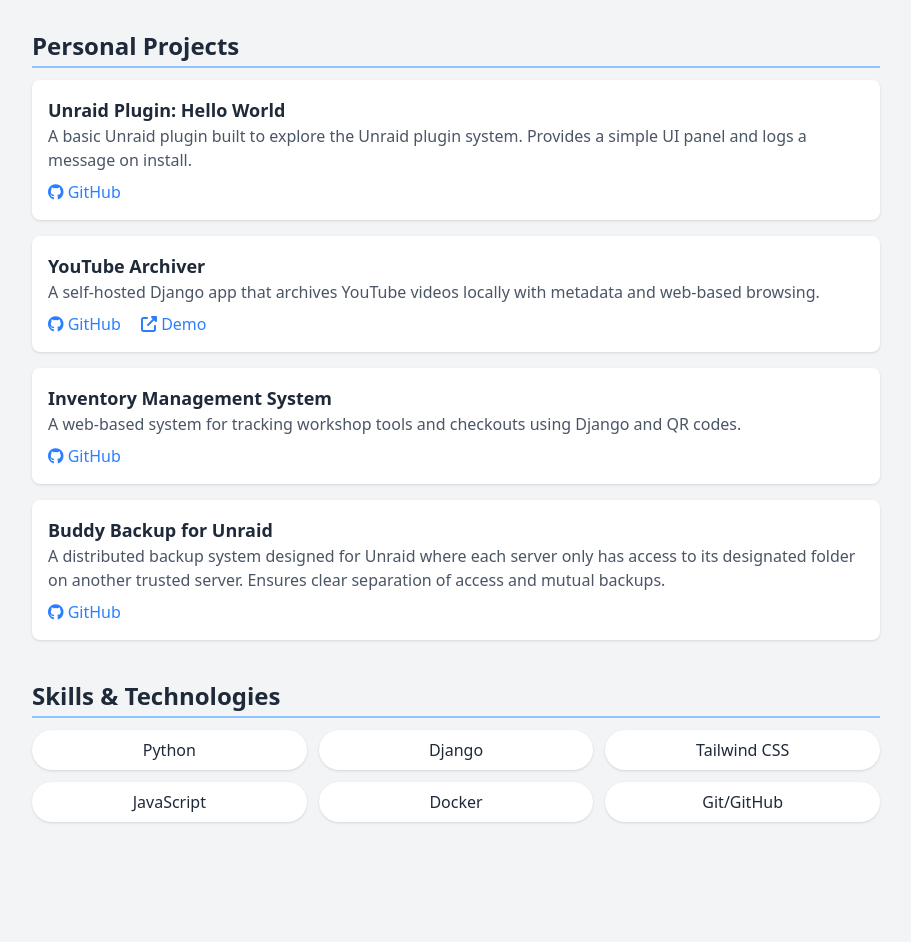
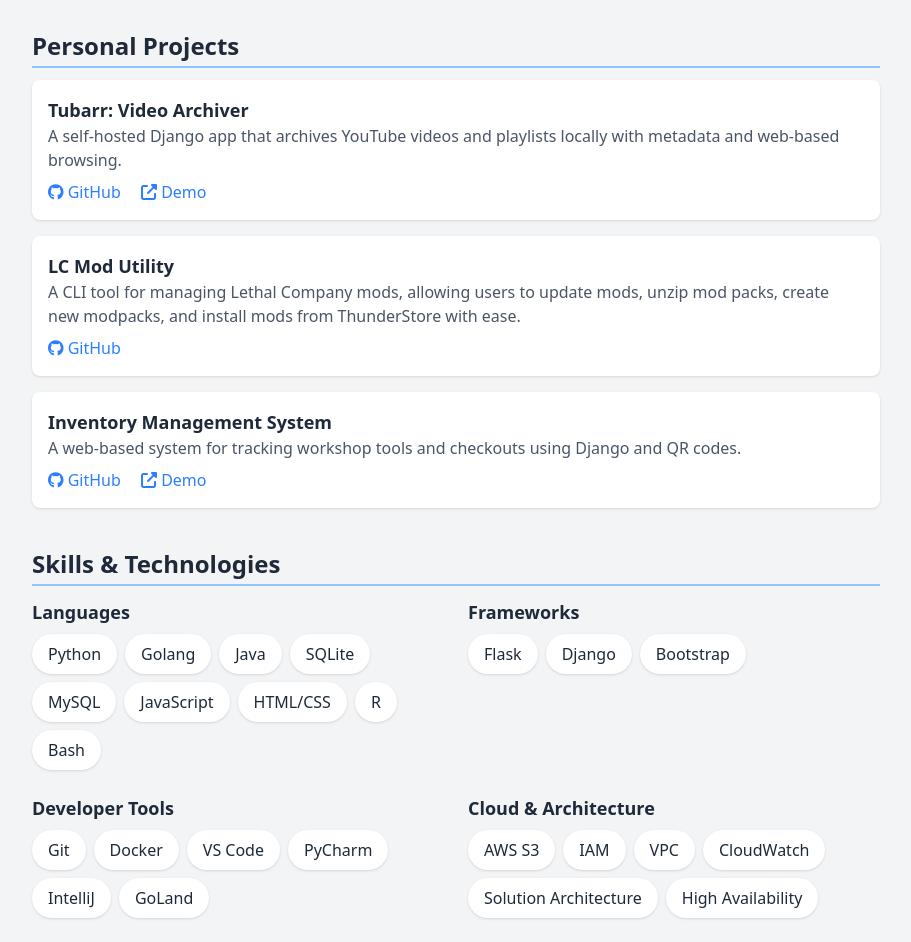
Before and after one commit to Teknicallity/portfolio-website, a website built with Vite: page frontend/index.html in a window 1280 px wide. Shown: the part 920-1862 px from the top of the page, without its empty margins (184-1095 px from the left). Before the commit the page ends 1766 px from the top, so only its background shows below. Built offline with nearby package versions, Linux system fonts and the light colour scheme.

Commit message:
Dynamically update skills section from resume json

```diff
--- a/frontend/index.html
+++ b/frontend/index.html
@@ -95,7 +95,7 @@
     <!-- Skills & Technologies -->
     <section id="skills">
         <h2 class="section-header">Skills & Technologies</h2>
-        <div class="grid grid-cols-2 sm:grid-cols-3 gap-3" id="skills-content"></div>
+        <div class="grid grid-cols-1 sm:grid-cols-2 gap-6" id="skills-content"></div>
     </section>
 </div>
 
--- a/frontend/public/resume.json
+++ b/frontend/public/resume.json
@@ -36,33 +36,67 @@
   ],
   "projects": [
     {
-      "title": "Unraid Plugin: Hello World",
-      "github": "https://github.com/yourusername/unraid-hello-world",
-      "description": "A basic Unraid plugin built to explore the Unraid plugin system. Provides a simple UI panel and logs a message on install."
+      "title": "Tubarr: Video Archiver",
+      "github": "https://github.com/Teknicallity/tubarr",
+      "demo": "https://tubarrdemo.cacaw.group/",
+      "description": "A self-hosted Django app that archives YouTube videos and playlists locally with metadata and web-based browsing."
     },
     {
-      "title": "YouTube Archiver",
-      "github": "https://github.com/yourusername/youtube-archiver",
-      "demo": "https://demo.example.com/youtube-archiver",
-      "description": "A self-hosted Django app that archives YouTube videos locally with metadata and web-based browsing."
+      "title": "LC Mod Utility",
+      "github": "https://github.com/Teknicallity/LC-ModUtility",
+      "description": "A CLI tool for managing Lethal Company mods, allowing users to update mods, unzip mod packs, create new modpacks, and install mods from ThunderStore with ease."
     },
     {
       "title": "Inventory Management System",
-      "github": "https://github.com/yourusername/unraid-hello-world",
+      "github": "https://github.com/Teknicallity/Comp405-Inventory",
+      "demo": "https://comp405.cacaw.group/",
       "description": "A web-based system for tracking workshop tools and checkouts using Django and QR codes."
-    },
-    {
-      "title": "Buddy Backup for Unraid",
-      "github": "https://github.com/yourusername/unraid-hello-world",
-      "description": "A distributed backup system designed for Unraid where each server only has access to its designated folder on another trusted server. Ensures clear separation of access and mutual backups."
     }
   ],
   "skills": [
-    "Python",
-    "Django",
-    "Tailwind CSS",
-    "JavaScript",
-    "Docker",
-    "Git/GitHub"
+    {
+      "name": "Languages",
+      "skills": [
+        "Python",
+        "Golang",
+        "Java",
+        "SQLite",
+        "MySQL",
+        "JavaScript",
+        "HTML/CSS",
+        "R",
+        "Bash"
+      ]
+    },
+    {
+      "name": "Frameworks",
+      "skills": [
+        "Flask",
+        "Django",
+        "Bootstrap"
+      ]
+    },
+    {
+      "name": "Developer Tools",
+      "skills": [
+        "Git",
+        "Docker",
+        "VS Code",
+        "PyCharm",
+        "IntelliJ",
+        "GoLand"
+      ]
+    },
+    {
+      "name": "Cloud & Architecture",
+      "skills": [
+        "AWS S3",
+        "IAM",
+        "VPC",
+        "CloudWatch",
+        "Solution Architecture",
+        "High Availability"
+      ]
+    }
   ]
 }
--- a/frontend/src/javascript/read-resume.js
+++ b/frontend/src/javascript/read-resume.js
@@ -54,8 +54,23 @@
     document.getElementById('projects-content').innerHTML += proj;
 
     // Skills
-    const skills = data.skills.map(skill => `<span class="skill-badge">${skill}</span>`).join('');
-    document.getElementById('skills-content').innerHTML += `${skills}`;
+    const skillsContent = data.skills.map(section => {
+        const heading = section.name;
+        const skillBadges = section.skills.map(skill =>
+            `<span class="skill-badge">${skill}</span>`
+        ).join('');
+
+        return `
+    <div>
+      <h3 class="text-lg font-semibold mb-2">${heading}</h3>
+      <div class="flex flex-wrap gap-2">
+        ${skillBadges}
+      </div>
+    </div>
+  `;
+    }).join('');
+
+    document.getElementById('skills-content').innerHTML = skillsContent;
 }
 
 document.addEventListener('DOMContentLoaded', loadResume);
```
